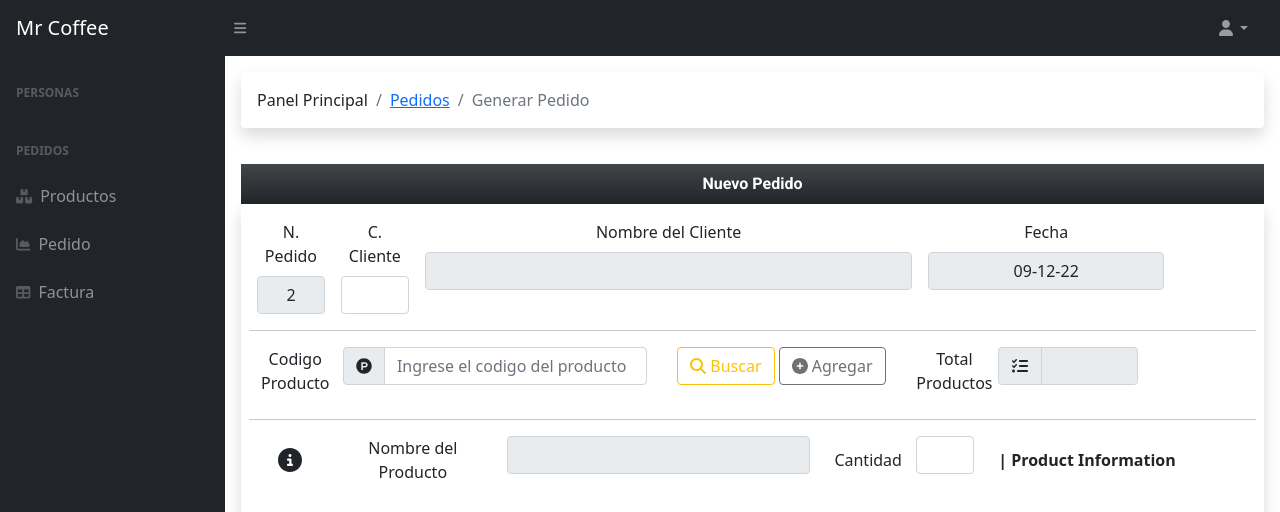
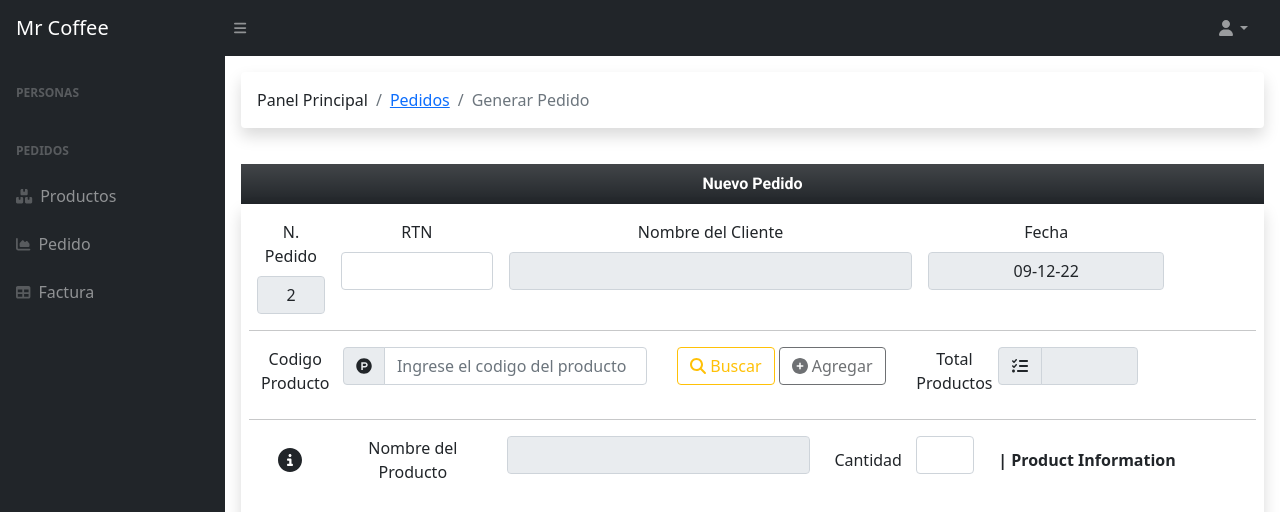
Before and after one commit to Rafamendoz/MRCOFFE_SYSTEM, a PHP site: page /PROYECTODW/views/createorder.php in a window 1280 px wide. Shown: the top 512 px of the page. Run offline with PHP 8.4, Linux system fonts and the light colour scheme; the visitor is signed in with stand-in values (Sample User, id 1); tables that the repository leaves empty or names only in its code hold one stand-in row (values such as "Sample post"); some libraries are stand-ins or nearby versions.

Commit message:
CREAR PEDIDO BUSCAR POR RTN

```diff
--- a/php/Clientes/cliente.php
+++ b/php/Clientes/cliente.php
@@ -50,7 +50,7 @@ class Cliente{
 
     function BuscarClientePorId($id,$conexion){
         $respuestaCliente = new Respuesta();
-        $query = "SELECT * FROM cliente WHERE idcliente=".$id." AND idestado=1;";
+        $query = "SELECT * FROM cliente WHERE identidad=".$id." AND idestado=1;";
         $result = mysqli_query($conexion, $query);
         if(mysqli_num_rows($result)==0){
             $respuestaCliente->NoExiste("No existe el registro");
--- a/views/createorder.php
+++ b/views/createorder.php
@@ -36,12 +36,13 @@ include('cabecera.php');
 
 
 
-          <div class="col-md-1 text-center">
-            <label for="inputPassword4" class="form-label">C. Cliente</label>
-            <input type="number" class="form-control" name="IdCliente" id="IdCliente" value="">
+          <div class="col-md-2 text-center">
+            <label for="inputPassword4" class="form-label">RTN</label>
+            <input type="text" class="form-control" name="RTN" id="IdCliente" value="">
+            <input type="text" hidden class="form-control" name="idrtn" id="idrtn" value="">
           </div>
 
-          <div class="col-md-6 text-center">
+          <div class="col-md-5 text-center">
             <label for="inputPassword4" class="form-label">Nombre del Cliente</label>
             <input type="text" class="form-control" id="NameC" name="NameC" readonly>
           </div>
@@ -276,6 +277,7 @@ include('cabecera.php');
         } else {
           console.log(resp);
           $("#NameC").val(resp.nombre + " " + resp.apellido);
+          $("#idrtn").val(resp.idcliente);
           $("#IdCliente").prop('disabled', false);
 
 
--- a/views/detallepedido.php
+++ b/views/detallepedido.php
@@ -5,11 +5,12 @@ include('../php/DetallePedido/DetallePedido.php');
 include('../php/Pedidos/Pedidos.php');
 
 
-$ccliente = $_POST["IdCliente"];
+$ccliente = $_POST["RTN"];
 $fecha = $_POST["idfecha"];
 $idpedido = $_POST["Idpedido"];
 $namec = $_POST["NameC"];
 $subtotalF = 0.00;
+$idrtn = $_POST["idrtn"];
 
 
 
@@ -490,7 +491,7 @@ for ($i = 1; $i <= $len; $i++) {
         const fecha = new Date();
         var now = fecha.toLocaleTimeString('en-US');
         var idfecha = formatoFecha(fecha, "yy-mm-dd");
-        var IdCliente = "<?php echo $ccliente; ?>";
+        var IdCliente = "<?php echo $idrtn; ?>";
         var nombreCliente = "<?php echo $namec; ?>";
         var totalP = $("#idLTotal").html();
         let estado = 0;
```
